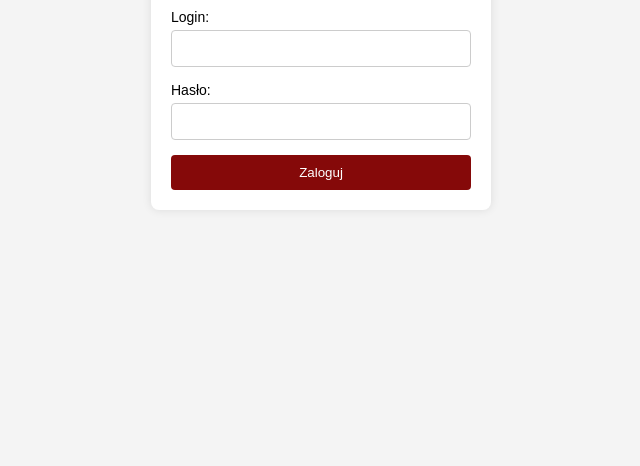
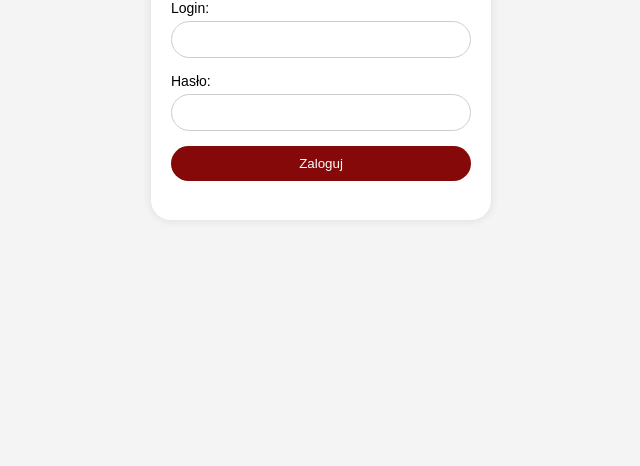
Before and after one commit to mierzwu/Hackathon_Plock_2024, a plain HTML site: page login/login.html in a window 1280 px wide. Shown: the part 334-800 px from the top of the page, without its empty margins (319-959 px from the left). Drawn offline with Linux system fonts and the light colour scheme.

Commit message:
Update login_style.css

```diff
--- a/login/login_style.css
+++ b/login/login_style.css
@@ -11,7 +11,8 @@ body {
 .login-container {
     background-color: #fff;
     padding: 20px;
-    border-radius: 8px;
+    padding-bottom: 3%;
+    border-radius: 20px;
     box-shadow: 0 0 10px rgba(0, 0, 0, 0.1);
     width: 300px;
     text-align: center;
@@ -37,7 +38,7 @@ input[type="password"] {
     width: 100%;
     padding: 10px;
     border: 1px solid #ccc;
-    border-radius: 4px;
+    border-radius: 20px;
     box-sizing: border-box;
 }
 
@@ -47,7 +48,7 @@ input[type="password"] {
     background-color: #850909;
     color: white;
     border: none;
-    border-radius: 4px;
+    border-radius: 20px;
     cursor: pointer;
 }
 
```
